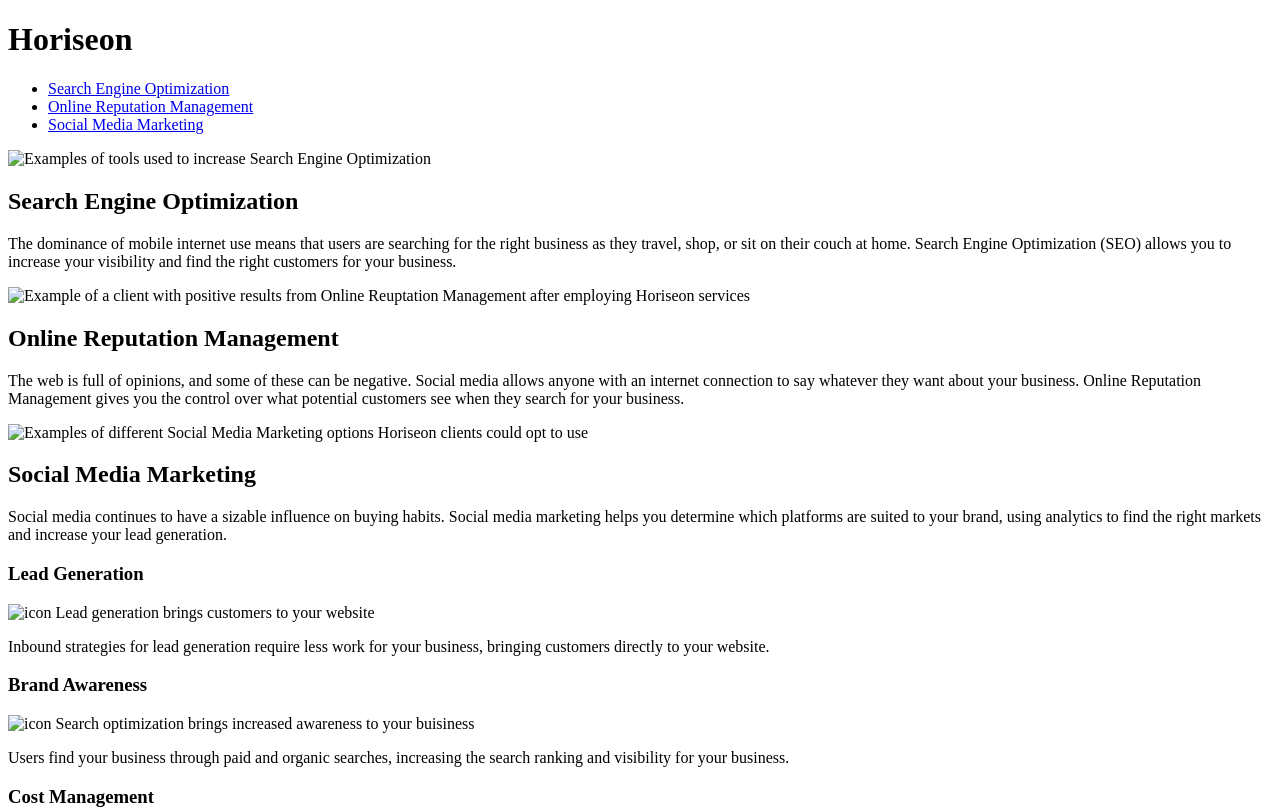
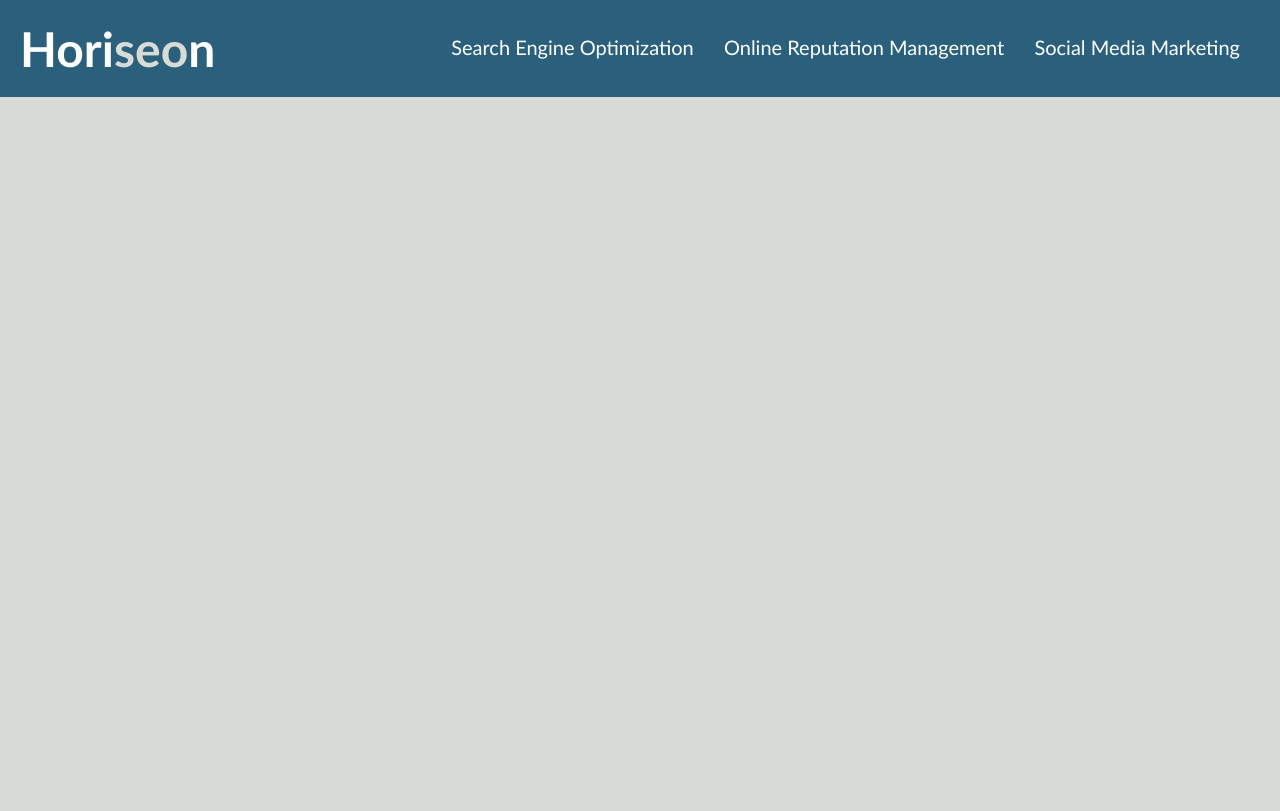
Before and after one commit to jbudd15/Horiseon-Accessibility, a plain HTML site: page index.html in a window 1280 px wide. Shown: the top 811 px of the page. Drawn offline with Linux system fonts and the light colour scheme.

Commit message:
correcting css path with correct html

```diff
--- a/index.html
+++ b/index.html
@@ -3,7 +3,7 @@
 
 <head>
     <meta charset="UTF-8" />
-    <link rel="stylesheet" href="./assets/css/Horiseonstyle.css">
+    <link rel="stylesheet" href="./style.css">
     <title>Horiseon</title>
 </head>
 
```
